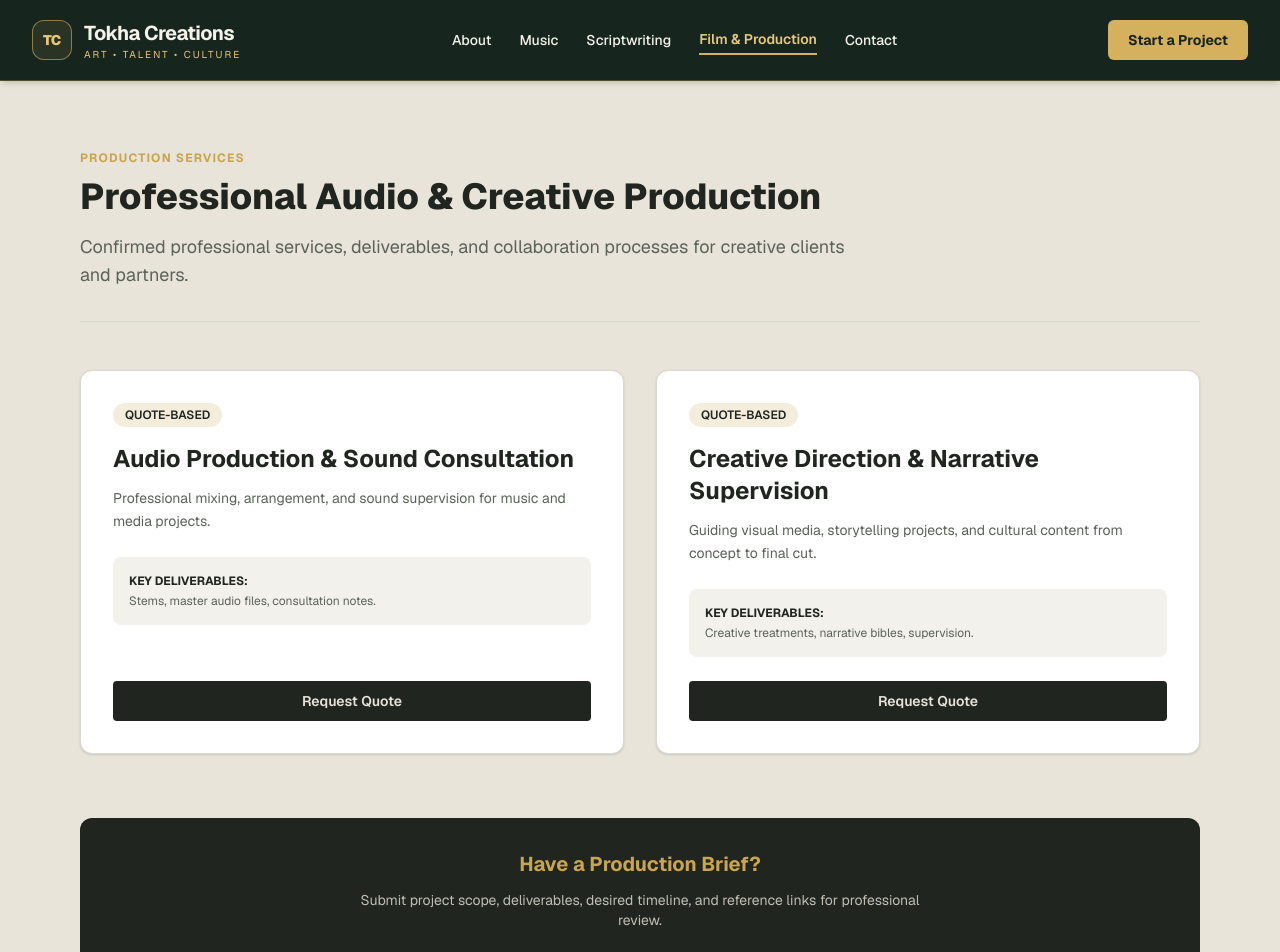
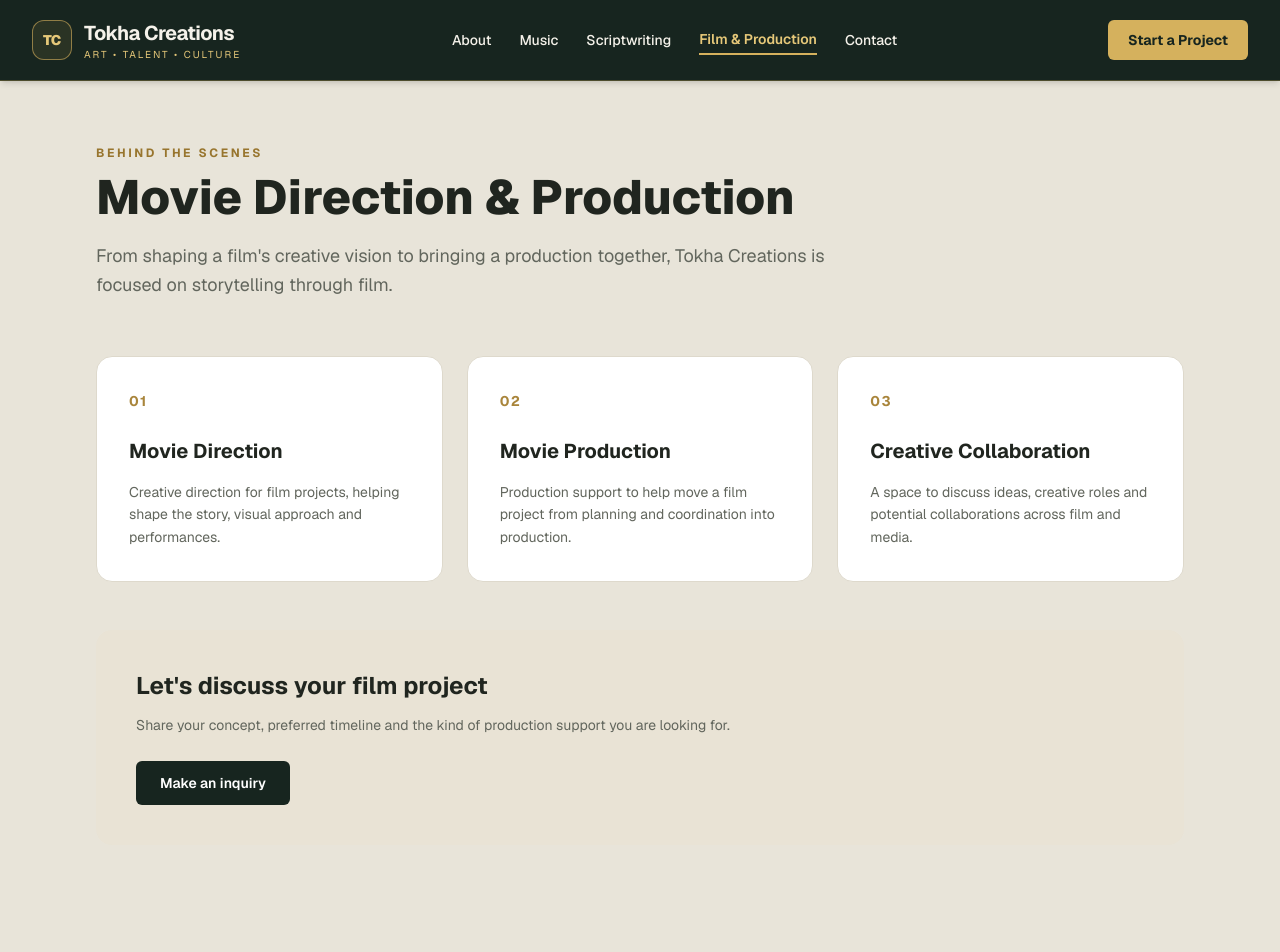
Before and after one commit to Jonathan97k/chikondi, a Next.js app: page /production in a window 1280 px wide. Shown: the top 952 px of the page. Built offline with nearby package versions, Linux system fonts and the light colour scheme.

Commit message:
Adapt app/production/page.tsx for Tokha Creations

```diff
--- a/app/production/page.tsx
+++ b/app/production/page.tsx
@@ -1,71 +1,33 @@
 import Link from "next/link";
 
+const services = [
+  { title: "Movie Direction", description: "Creative direction for film projects, helping shape the story, visual approach and performances." },
+  { title: "Movie Production", description: "Production support to help move a film project from planning and coordination into production." },
+  { title: "Creative Collaboration", description: "A space to discuss ideas, creative roles and potential collaborations across film and media." },
+];
+
 export default function ProductionPage() {
-  const services = [
-    {
-      title: "Audio Production & Sound Consultation",
-      description: "Professional mixing, arrangement, and sound supervision for music and media projects.",
-      deliverables: "Stems, master audio files, consultation notes.",
-      pricing: "Quote-based",
-    },
-    {
-      title: "Creative Direction & Narrative Supervision",
-      description: "Guiding visual media, storytelling projects, and cultural content from concept to final cut.",
-      deliverables: "Creative treatments, narrative bibles, supervision.",
-      pricing: "Quote-based",
-    },
-  ];
-
   return (
-    <div className="max-w-6xl mx-auto px-4 py-16 text-[#20251F]">
-      <div className="mb-12 border-b border-[#D6D9D1] pb-8">
-        <span className="text-xs uppercase tracking-widest text-[#C9A54D] font-bold">Production Services</span>
-        <h1 className="text-4xl font-extrabold mt-2 mb-4">Professional Audio & Creative Production</h1>
-        <p className="text-lg text-[#5B6259] max-w-3xl">
-          Confirmed professional services, deliverables, and collaboration processes for creative clients and partners.
-        </p>
-      </div>
-
-      <div className="grid grid-cols-1 md:grid-cols-2 gap-8 mb-16">
+    <main className="mx-auto max-w-6xl px-4 py-16 text-[#20251F] sm:px-6 lg:px-8">
+      <header className="mb-14 max-w-3xl">
+        <p className="mb-3 text-xs font-bold uppercase tracking-[0.22em] text-[#98752E]">Behind the scenes</p>
+        <h1 className="text-4xl font-extrabold sm:text-5xl">Movie Direction & Production</h1>
+        <p className="mt-5 text-lg leading-relaxed text-[#62665D]">From shaping a film's creative vision to bringing a production together, Tokha Creations is focused on storytelling through film.</p>
+      </header>
+      <div className="grid gap-6 md:grid-cols-3">
         {services.map((service, index) => (
-          <div key={index} className="bg-white rounded-xl p-8 border border-[#D6D9D1] shadow-sm flex flex-col justify-between">
-            <div>
-              <div className="flex justify-between items-center mb-4">
-                <span className="py-1 px-3 rounded-full bg-[#C9A54D]/20 text-[#20251F] text-xs font-semibold uppercase">
-                  {service.pricing}
-                </span>
-              </div>
-              <h2 className="text-2xl font-bold mb-3 text-[#20251F]">{service.title}</h2>
-              <p className="text-[#5B6259] text-sm leading-relaxed mb-6">
-                {service.description}
-              </p>
-              <div className="bg-[#E8E4D9]/50 p-4 rounded-lg mb-6">
-                <span className="block text-xs font-bold text-[#20251F] uppercase mb-1">Key Deliverables:</span>
-                <p className="text-xs text-[#5B6259]">{service.deliverables}</p>
-              </div>
-            </div>
-            <Link
-              href="/hire"
-              className="block text-center py-2.5 px-4 rounded bg-[#20251F] text-[#E8E4D9] text-sm font-semibold hover:bg-[#C9A54D] hover:text-[#20251F] transition-all"
-            >
-              Request Quote
-            </Link>
-          </div>
+          <article key={service.title} className="rounded-2xl border border-[#DED9CC] bg-white p-8">
+            <span className="text-sm font-bold tracking-widest text-[#A9853B]">0{index + 1}</span>
+            <h2 className="mt-6 text-xl font-bold">{service.title}</h2>
+            <p className="mt-4 text-sm leading-relaxed text-[#62665D]">{service.description}</p>
+          </article>
         ))}
       </div>
-
-      <div className="bg-[#20251F] text-[#E8E4D9] rounded-xl p-8 text-center">
-        <h3 className="text-xl font-bold mb-3 text-[#C9A54D]">Have a Production Brief?</h3>
-        <p className="text-sm text-[#E8E4D9]/80 max-w-xl mx-auto mb-6">
-          Submit project scope, deliverables, desired timeline, and reference links for professional review.
-        </p>
-        <Link
-          href="/hire"
-          className="inline-block py-3 px-6 rounded bg-[#C9A54D] text-[#20251F] font-bold text-sm hover:bg-[#b8933e] transition-all"
-        >
-          Submit Production Inquiry
-        </Link>
-      </div>
-    </div>
+      <section className="mt-12 rounded-2xl bg-[#E9E3D5] p-8 sm:p-10">
+        <h2 className="text-2xl font-bold">Let's discuss your film project</h2>
+        <p className="mt-3 max-w-2xl text-sm leading-relaxed text-[#62665D]">Share your concept, preferred timeline and the kind of production support you are looking for.</p>
+        <Link href="/hire" className="mt-6 inline-flex rounded-md bg-[#17251F] px-6 py-3 text-sm font-semibold text-white hover:bg-[#30473A]">Make an inquiry</Link>
+      </section>
+    </main>
   );
 }
```
